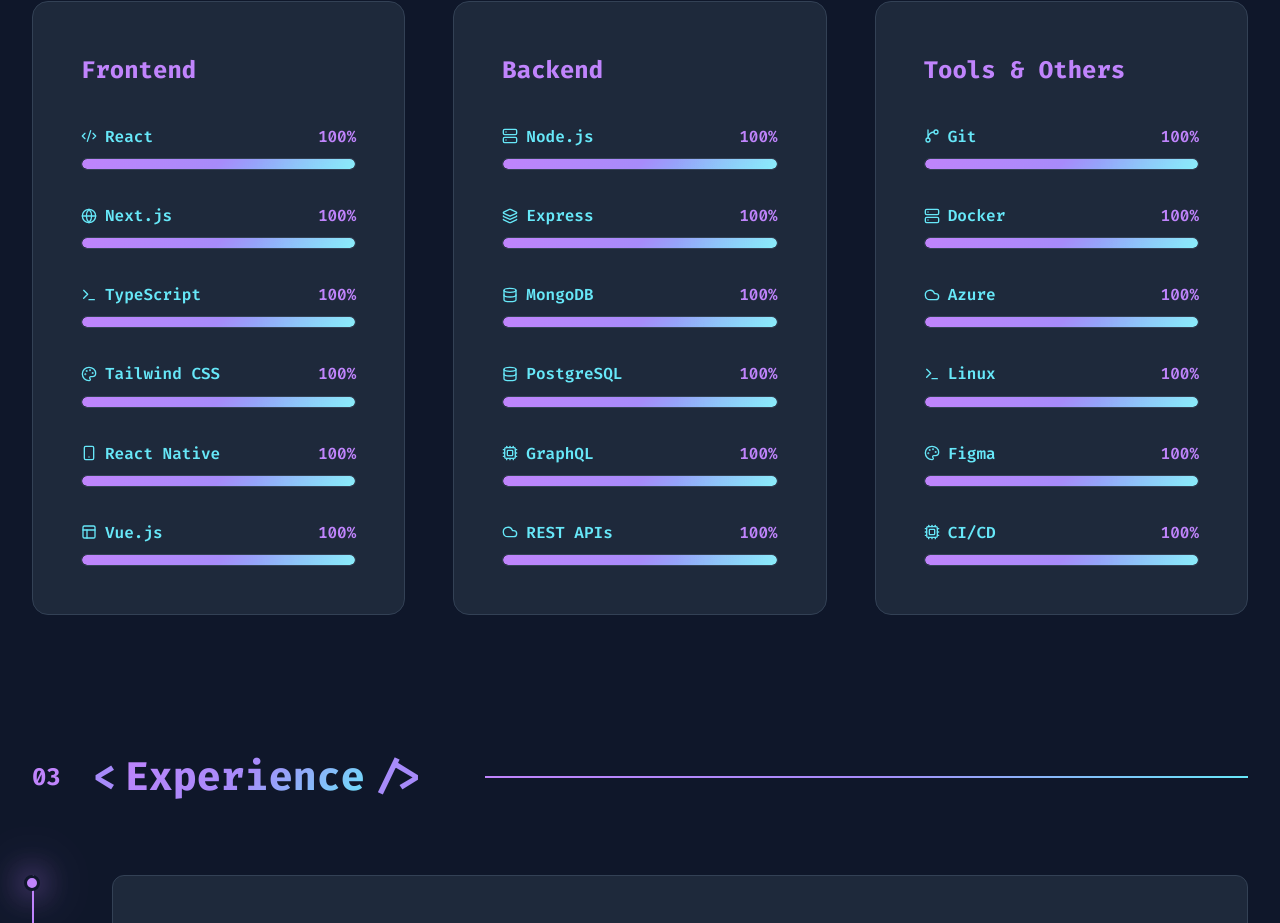
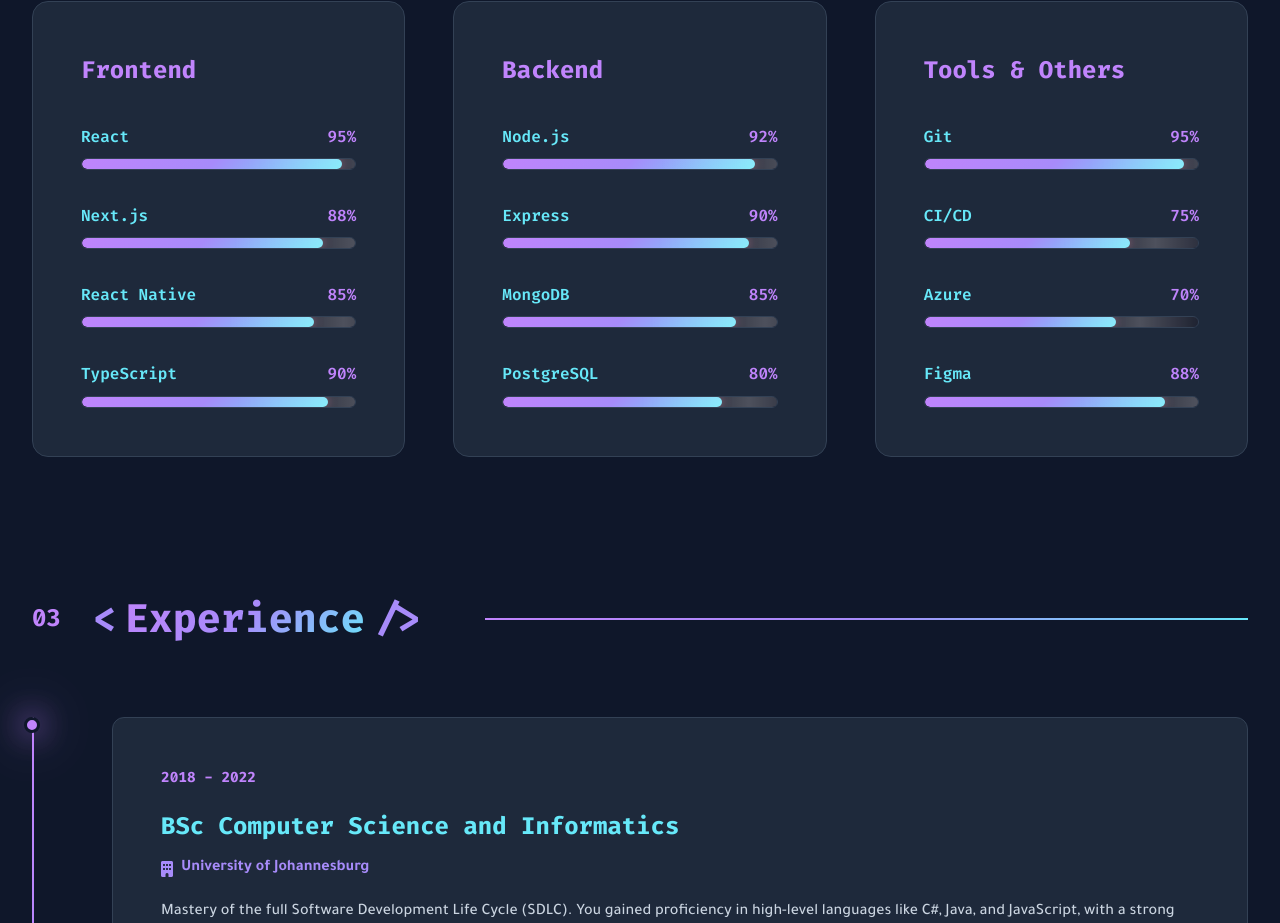
Before and after one commit to PeterMolope/Portfolio, a Next.js app: page / in a window 1280 px wide. Shown: the part 1899-2822 px from the top of the page. Built offline with nearby package versions, Linux system fonts and the light colour scheme.

Commit message:
skills update

```diff
--- a/components/Skills/Skills.tsx
+++ b/components/Skills/Skills.tsx
@@ -1,10 +1,50 @@
 'use client'
 
 import { useEffect, useState } from 'react'
-import { skillCategories } from '../../Constant/Data'
+
+interface Skill {
+  name: string
+  percent: number
+}
+
+interface SkillCategory {
+  title: string
+  skills: Skill[]
+}
 
 export default function Skills() {
   const [animatedSkills, setAnimatedSkills] = useState<{ [key: string]: number }>({})
+
+  const skillCategories: SkillCategory[] = [
+    {
+      title: 'Frontend',
+      skills: [
+        { name: 'React', percent: 95 },
+        { name: 'Next.js', percent: 88 },
+        { name: 'React Native', percent: 85 },
+        { name: 'TypeScript', percent: 90 }
+
+      ]
+    },
+    {
+      title: 'Backend',
+      skills: [
+        { name: 'Node.js', percent: 92 },
+        { name: 'Express', percent: 90 },
+        { name: 'MongoDB', percent: 85 },
+        { name: 'PostgreSQL', percent: 80 }
+      ]
+    },
+    {
+      title: 'Tools & Others',
+      skills: [
+        { name: 'Git', percent: 95 },
+        { name: 'CI/CD', percent: 75 },
+        { name: 'Azure', percent: 70 },
+        { name: 'Figma', percent: 88 }
+      ]
+    }
+  ]
 
   useEffect(() => {
     const observer = new IntersectionObserver(
@@ -15,7 +55,7 @@
             skillCategories.forEach((category) => {
               category.skills.forEach((skill) => {
                 const key = `${category.title}-${skill.name}`
-                setAnimatedSkills(prev => ({ ...prev, [key]: 100 })) // Show full skill level
+                setAnimatedSkills(prev => ({ ...prev, [key]: skill.percent }))
               })
             })
 
@@ -57,12 +97,9 @@
                   const animatedPercent = animatedSkills[key] || 0
 
                   return (
-                    <div key={skillIndex} className="skill-item" data-skill={skill.name} data-percent="100">
+                    <div key={skillIndex} className="skill-item" data-skill={skill.name} data-percent={skill.percent}>
                       <div className="skill-header">
-                        <div className="skill-info">
-                          <skill.icon size={16} className="skill-icon" />
-                          <span className="skill-name">{skill.name}</span>
-                        </div>
+                        <span className="skill-name">{skill.name}</span>
                         <span className="skill-percent">{animatedPercent}%</span>
                       </div>
                       <div className="skill-bar">
```
